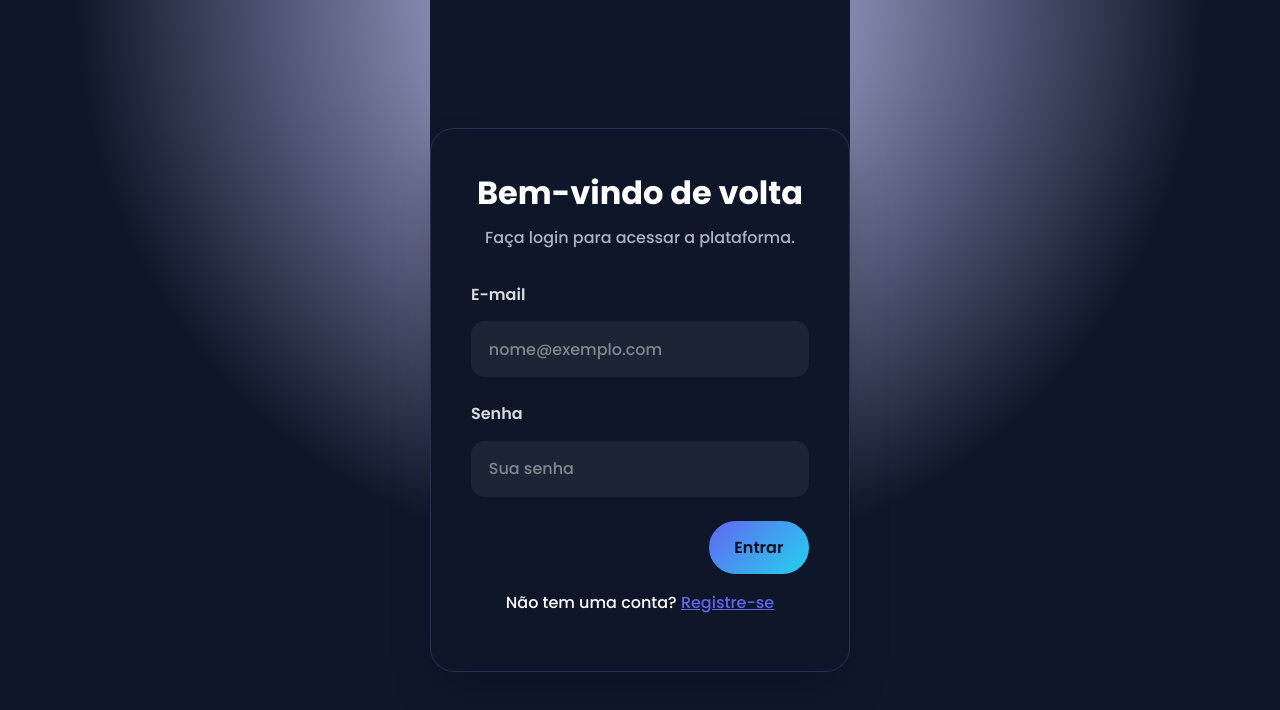
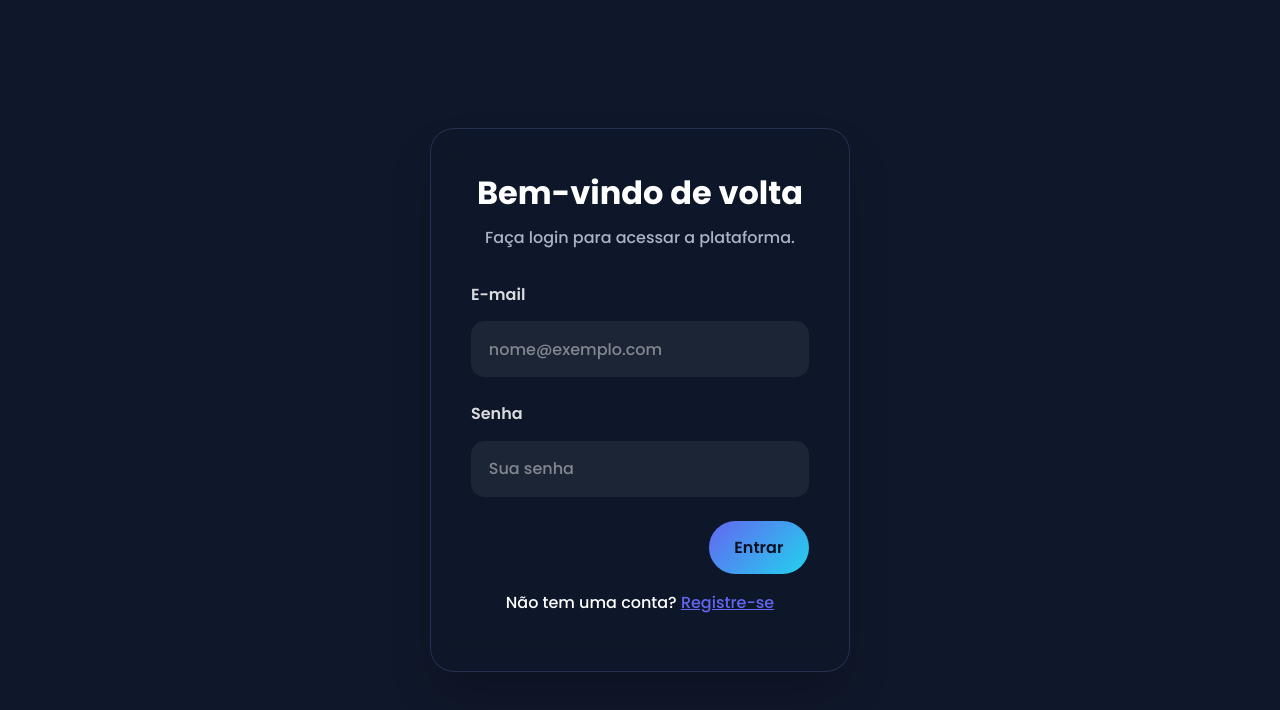
Before and after one commit to miltonlima/reactvite-app, a React (Vite) app: page / in a window 1280 px wide. Shown: the top 710 px of the page. Built offline with nearby package versions, Linux system fonts and the light colour scheme.

Commit message:
Estilo: ajustar a largura e o alinhamento do contêiner raiz para melhor responsividade

```diff
--- a/src/index.css
+++ b/src/index.css
@@ -22,6 +22,11 @@ body {
   justify-content: center;
   align-items: center;
   transition: background 0.3s, color 0.3s;
+}
+
+#root {
+  width: min(1120px, 100%);
+  margin: 0 auto;
 }
 
 body.light-mode {
```
